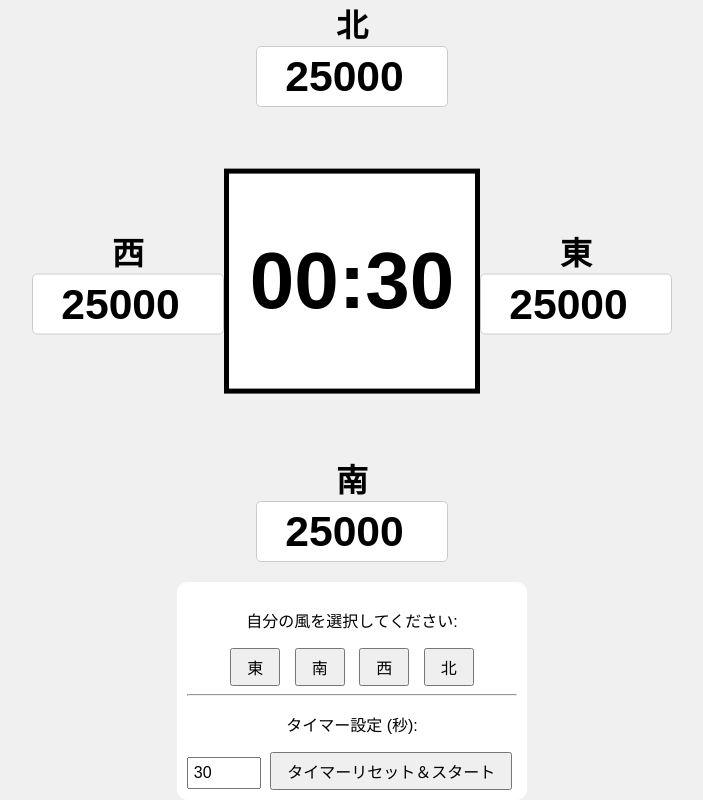
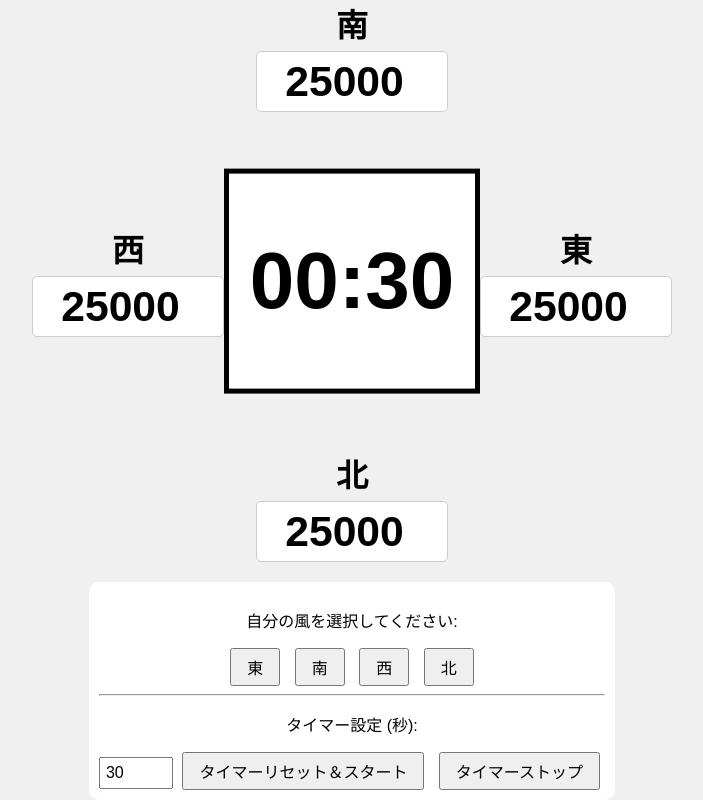
Before and after one commit to pinkyOZW/mahjong-timer, a website: page index.html in a window 1280 px wide. Shown: the whole page, without its empty margins (288-991 px from the left). Drawn offline with nearby package versions, Linux system fonts and the light colour scheme; no server answers.

Commit message:
いったんね

```diff
--- a/index.html
+++ b/index.html
@@ -3,32 +3,41 @@
 <head>
     <meta charset="UTF-8">
     <meta name="viewport" content="width=device-width, initial-scale=1.0">
-    <title>麻雀スコア＆タイマー (同期版)</title>
+    <title>麻雀スコア＆タイマー</title>
     <link rel="stylesheet" href="style.css">
 </head>
 <body>
 
     <div id="game-board">
-        <div class="player-score north">
-            <span class="wind-label">北</span>
-            <input type="number" class="score-input" value="25000" id="score-north">
-        </div>
-        <div class="player-score west">
-            <span class="wind-label">西</span>
-            <input type="number" class="score-input" value="25000" id="score-west">
+        <div id="score-rotate-area">
+            <div class="player-score south">
+                <div class="score-inner">
+                    <span class="wind-label" data-wind="南">南</span>
+                    <input type="number" class="score-input" value="25000" id="score-south">
+                </div>
+            </div>
+            <div class="player-score east">
+                <div class="score-inner">
+                    <span class="wind-label" data-wind="東">東</span>
+                    <input type="number" class="score-input" value="25000" id="score-east">
+                </div>
+            </div>
+            <div class="player-score north">
+                <div class="score-inner">
+                    <span class="wind-label" data-wind="北">北</span>
+                    <input type="number" class="score-input" value="25000" id="score-north">
+                </div>
+            </div>
+            <div class="player-score west">
+                <div class="score-inner">
+                    <span class="wind-label" data-wind="西">西</span>
+                    <input type="number" class="score-input" value="25000" id="score-west">
+                </div>
+            </div>
         </div>
 
         <div id="timer-container">
             <div id="timer-display">00:30</div>
-        </div>
-
-        <div class="player-score east">
-            <span class="wind-label">東</span>
-            <input type="number" class="score-input" value="25000" id="score-east">
-        </div>
-        <div class="player-score south">
-            <span class="wind-label">南</span>
-            <input type="number" class="score-input" value="25000" id="score-south">
         </div>
     </div>
 
@@ -42,8 +51,33 @@
         <p>タイマー設定 (秒):</p>
         <input type="number" id="timer-setting" value="30" min="1">
         <button id="reset-timer-btn">タイマーリセット＆スタート</button>
+        <button id="stop-timer-btn">タイマーストップ</button>
     </div>
 
+    <script>
+    // 風ボタンに応じてタイマーとスコアエリアを回転
+    function setWindView(wind) {
+        // 各風に応じたクラス名
+        let viewClass = '';
+        switch (wind) {
+            case '東': viewClass = 'view-east'; break;
+            case '南': viewClass = 'view-south'; break;
+            case '西': viewClass = 'view-west'; break;
+            case '北': viewClass = 'view-north'; break;
+            default: viewClass = 'view-east';
+        }
+        document.body.classList.remove('view-east', 'view-south', 'view-west', 'view-north');
+        document.body.classList.add(viewClass);
+    }
+
+    document.getElementById('btn-east').addEventListener('click', () => setWindView('東'));
+    document.getElementById('btn-south').addEventListener('click', () => setWindView('南'));
+    document.getElementById('btn-west').addEventListener('click', () => setWindView('西'));
+    document.getElementById('btn-north').addEventListener('click', () => setWindView('北'));
+
+    // 初期状態は東
+    setWindView('東');
+    </script>
     <script src="/socket.io/socket.io.js"></script>
     <script src="script.js"></script>
 </body>
--- a/script.js
+++ b/script.js
@@ -6,6 +6,7 @@ document.addEventListener('DOMContentLoaded', () => {
     const timerDisplay = document.getElementById('timer-display');
     const timerSettingInput = document.getElementById('timer-setting');
     const resetTimerBtn = document.getElementById('reset-timer-btn');
+    const stopTimerBtn = document.getElementById('stop-timer-btn');
     const body = document.body;
 
     const scoreInputs = {
@@ -21,7 +22,6 @@ document.addEventListener('DOMContentLoaded', () => {
     const btnWest = document.getElementById('btn-west');
     const btnNorth = document.getElementById('btn-north');
 
-    // ■ サーバーから最新の状態が送られてきた時の処理
     socket.on('stateUpdate', (gameState) => {
         // 点数を画面に反映
         scoreInputs.east.value = gameState.scores.east;
@@ -40,12 +40,15 @@ document.addEventListener('DOMContentLoaded', () => {
         timerSettingInput.value = gameState.timer.initialSeconds;
     });
 
-    // ■ 自分が何か操作した時に、サーバーにお願いする処理
-
     // リセットボタンが押されたら、サーバーに通知
     resetTimerBtn.addEventListener('click', () => {
         const newInitialSeconds = parseInt(timerSettingInput.value, 10);
         socket.emit('resetTimer', newInitialSeconds);
+    });
+
+    // ストップボタンが押されたらサーバーに通知
+    stopTimerBtn.addEventListener('click', () => {
+        socket.emit('stopTimer');
     });
 
     // 点数が変更されたら、サーバーに通知
@@ -61,7 +64,7 @@ document.addEventListener('DOMContentLoaded', () => {
         });
     });
 
-    // 視点切り替え（これは自分の画面だけでOKなのでサーバー通信なし）
+    // 視点切り替え（自分の画面だけでOKなのでサーバー通信なし）
     const setPlayerView = (wind) => {
         body.className = ''; // いったんクラスをリセット
         body.classList.add(`view-${wind}`);
@@ -72,5 +75,5 @@ document.addEventListener('DOMContentLoaded', () => {
     btnNorth.addEventListener('click', () => setPlayerView('north'));
 
     // 初期視点
-    setPlayerView('south');
+    setPlayerView('north');
 });
--- a/style.css
+++ b/style.css
@@ -1,5 +1,5 @@
 :root {
-    --board-size: 80vmin; /* 画面の小さい方の80%を基準にする */
+    --board-size: 80vmin;
     --font-size-large: calc(var(--board-size) / 8);
     --font-size-medium: calc(var(--board-size) / 15);
     --font-size-small: calc(var(--board-size) / 20);
@@ -16,13 +16,23 @@ body {
     background-color: #f0f0f0;
 }
 
+/* board/timer layout */
 #game-board {
     position: relative;
     width: var(--board-size);
     height: var(--board-size);
-    transition: transform 0.5s ease-in-out; /* 回転を滑らかに */
+    /* transform指定はscore-rotate-areaに移動 */
 }
 
+#score-rotate-area {
+    position: absolute;
+    width: 100%;
+    height: 100%;
+    top: 0; left: 0;
+    transition: transform 0.5s ease-in-out;
+}
+
+/* タイマー中央配置 */
 #timer-container {
     position: absolute;
     top: 50%;
@@ -30,20 +40,26 @@ body {
     transform: translate(-50%, -50%);
     width: 40%;
     height: 40%;
-    border: 5px solid black;
-    box-sizing: border-box;
     display: flex;
     justify-content: center;
     align-items: center;
-    cursor: pointer; /* タップできることを示す */
+    border: 5px solid black;
+    box-sizing: border-box;
     background-color: white;
 }
 
 #timer-display {
     font-size: var(--font-size-large);
     font-weight: bold;
+    /* タイマーの回転を0度にする */
+    /* transform: rotate(-90deg); */
+    display: flex;
+    justify-content: center;
+    align-items: center;
+    height: 100%;
 }
 
+/* プレイヤー4方向配置 */
 .player-score {
     position: absolute;
     display: flex;
@@ -53,11 +69,24 @@ body {
     width: 30%;
 }
 
+.north { bottom: 0; left: 50%; transform: translateX(-50%); }
+.east  { top: 50%; right: 0; transform: translateY(-50%); }
+.south { top: 0; left: 50%; transform: translateX(-50%); }
+.west  { top: 50%; left: 0; transform: translateY(-50%); }
+
+/* 風ラベル */
 .wind-label {
     font-size: var(--font-size-small);
     font-weight: bold;
+    text-align: center;
+    width: 100%;
+    margin-bottom: 5px;
+    display: flex;             /* 追加 */
+    justify-content: center;   /* 追加 */
+    align-items: center;       /* 追加 */
 }
 
+/* 点数入力 */
 .score-input {
     font-size: var(--font-size-medium);
     font-weight: bold;
@@ -69,20 +98,20 @@ body {
     box-sizing: border-box;
 }
 
-/* 各プレイヤーの位置決め */
-.north { top: 0; left: 50%; transform: translateX(-50%); }
-.south { bottom: 0; left: 50%; transform: translateX(-50%); }
-.west { top: 50%; left: 0; transform: translateY(-50%); }
-.east { top: 50%; right: 0; transform: translateY(-50%); }
+/* 回転は内側のscore-innerで打ち消す */
+.score-inner { transition: transform 0.5s ease-in-out; }
+.view-south .score-inner { transform: rotate(180deg); }
+.view-west .score-inner { transform: rotate(90deg); }
+.view-north .score-inner { transform: rotate(0deg); }
+.view-east .score-inner { transform: rotate(270deg); }
 
+/* プレイヤー視点による回転（score-rotate-areaだけ） */
+.view-north #score-rotate-area { transform: rotate(0deg); }
+.view-south #score-rotate-area { transform: rotate(180deg); }
+.view-east #score-rotate-area  { transform: rotate(90deg); }
+.view-west #score-rotate-area  { transform: rotate(-90deg); }
 
-/* プレイヤー視点による回転 */
-.view-south #game-board { transform: rotate(0deg); } /* 南家がデフォルト */
-.view-west #game-board { transform: rotate(90deg); }
-.view-north #game-board { transform: rotate(180deg); }
-.view-east #game-board { transform: rotate(270deg); }
-
-
+/* コントロールエリア */
 .controls {
     margin-top: 20px;
     text-align: center;
```
Also changed, not shown: server.js (+42 -33 lines).
